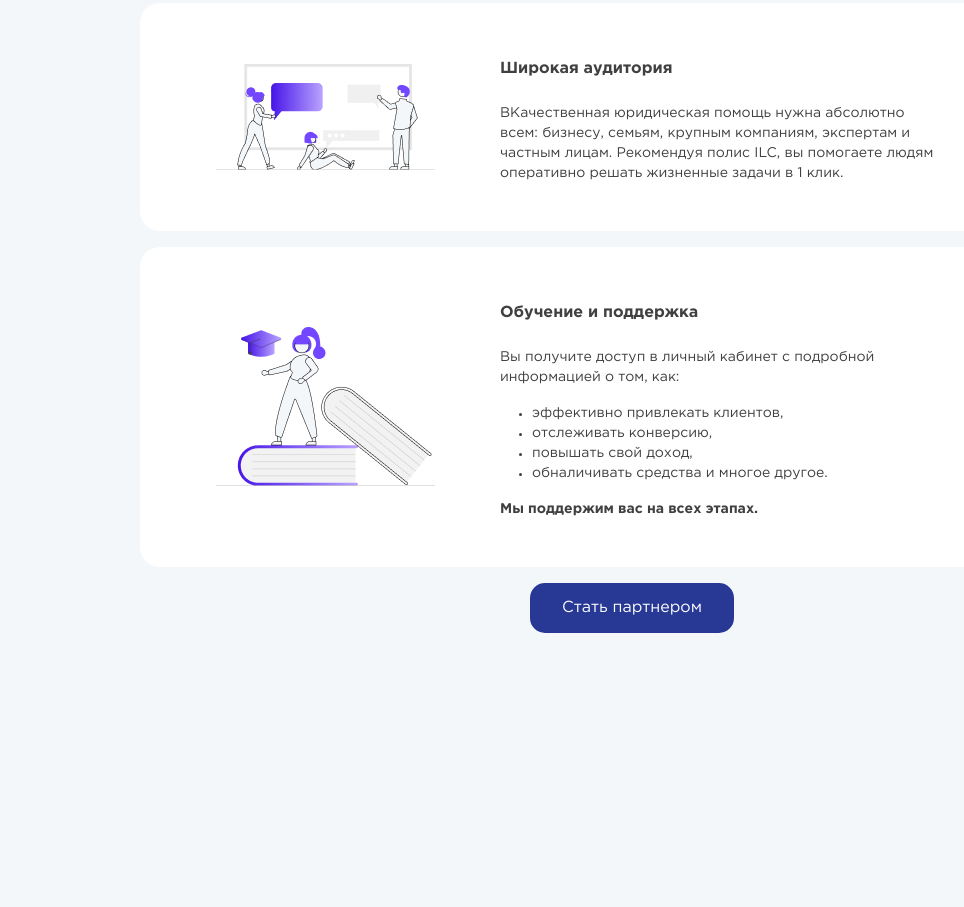
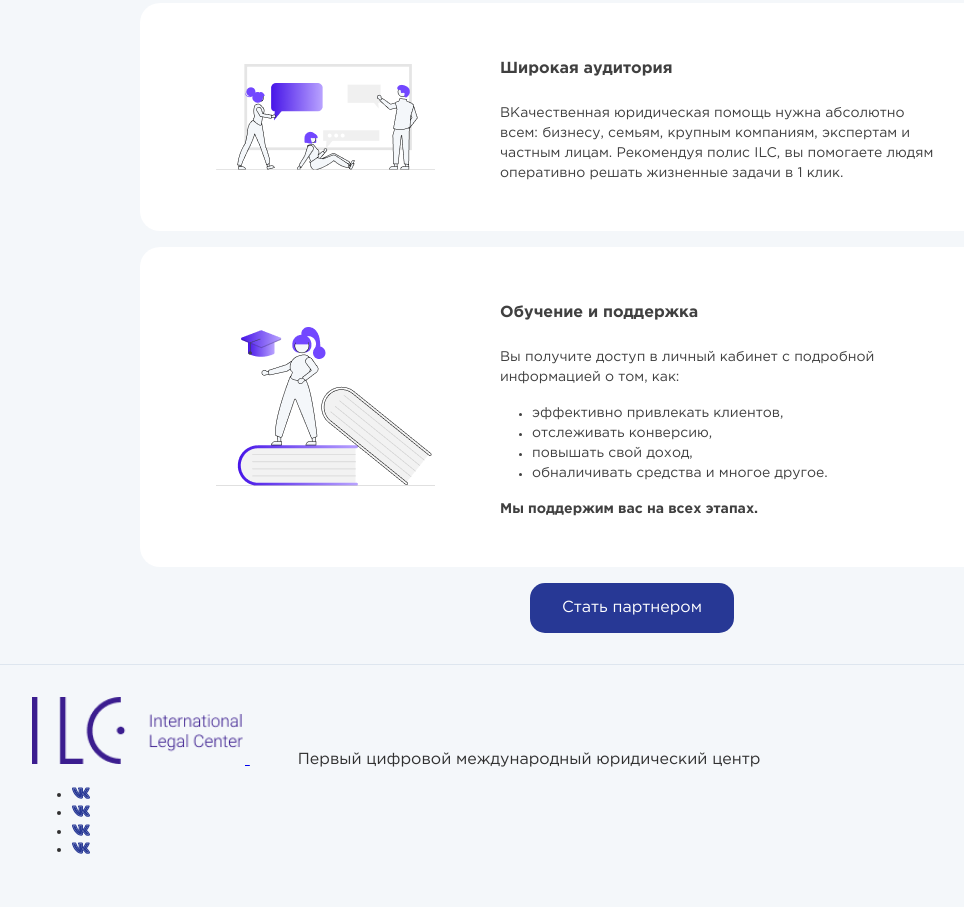
Before and after one commit to oybek94/komil, a plain HTML site: page index.html in a window 1280 px wide. Shown: the part 3876-4783 px from the top of the page, without its empty margins (8-972 px from the left). Before the commit the page ends 4540 px from the top, so only its background shows below. Drawn offline with Linux system fonts and the light colour scheme.

Commit message:
footer WIP

```diff
--- /dev/null
+++ b/Sass/blocks/_footer.scss
@@ -0,0 +1,16 @@
+.footer {
+  padding: 32px 0;
+  border-top: 1px solid #dee6ef;
+}
+
+.footer__container {
+}
+
+.footer__header {
+}
+
+.footer-logo {
+  margin-right: 48px;
+}
+.footer-logo__desc {
+}
--- /dev/null
+++ b/Sass/blocks/_social.scss
@@ -0,0 +1,8 @@
+.social {
+}
+.social__list {
+}
+.social__item {
+}
+.social__link {
+}
--- a/Sass/main.scss
+++ b/Sass/main.scss
@@ -20,3 +20,5 @@
 @import "blocks/benefits";
 @import "blocks/partners-info";
 @import "blocks/partners-cards";
+@import "blocks/footer";
+@import "blocks/social";
--- a/index.html
+++ b/index.html
@@ -234,6 +234,43 @@
       </div>
    </section>
 
+   <footer class="footer">
+      <div class="footer__container container">
+         <header class="footer__header">
+            <a class="footer-logo" href="/index.html">
+               <img src="/img/logo.png" alt="Logo" width="213" height="63">
+            </a>
+            <span class="footer-logo__desc">Первый цифровой международный юридический центр</span>
+
+            <div class="social">
+               <ul class="social__list">
+                  <li class="social__item">
+                     <a class="social__link" href="#">
+                        <img src="/img/icons/vk.svg" alt="social" width="18" height="18">
+                     </a>
+                  </li>
+                  <li class="social__item">
+                     <a class="social__link" href="#">
+                        <img src="/img/icons/vk.svg" alt="social" width="18" height="18">
+                     </a>
+                  </li>
+                  <li class="social__item">
+                     <a class="social__link" href="#">
+                        <img src="/img/icons/vk.svg" alt="social" width="18" height="18">
+                     </a>
+                  </li>
+                  <li class="social__item">
+                     <a class="social__link" href="#">
+                        <img src="/img/icons/vk.svg" alt="social" width="18" height="18">
+                     </a>
+                  </li>
+               </ul>
+            </div>
+         </header>
+
+
+      </div>
+   </footer>
    <script src="/js/script.js"></script>
 </body>
 
```
Also changed, not shown: css/main.css, 1 other file.
